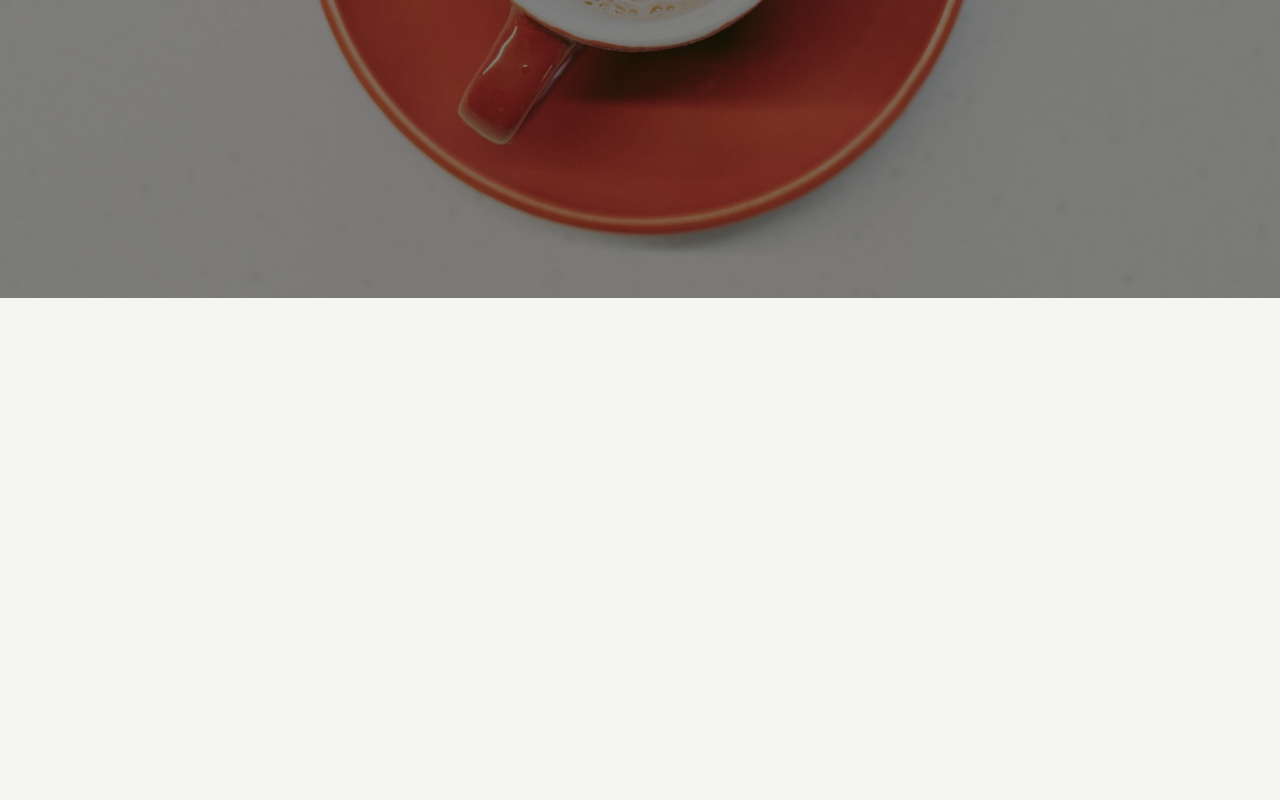
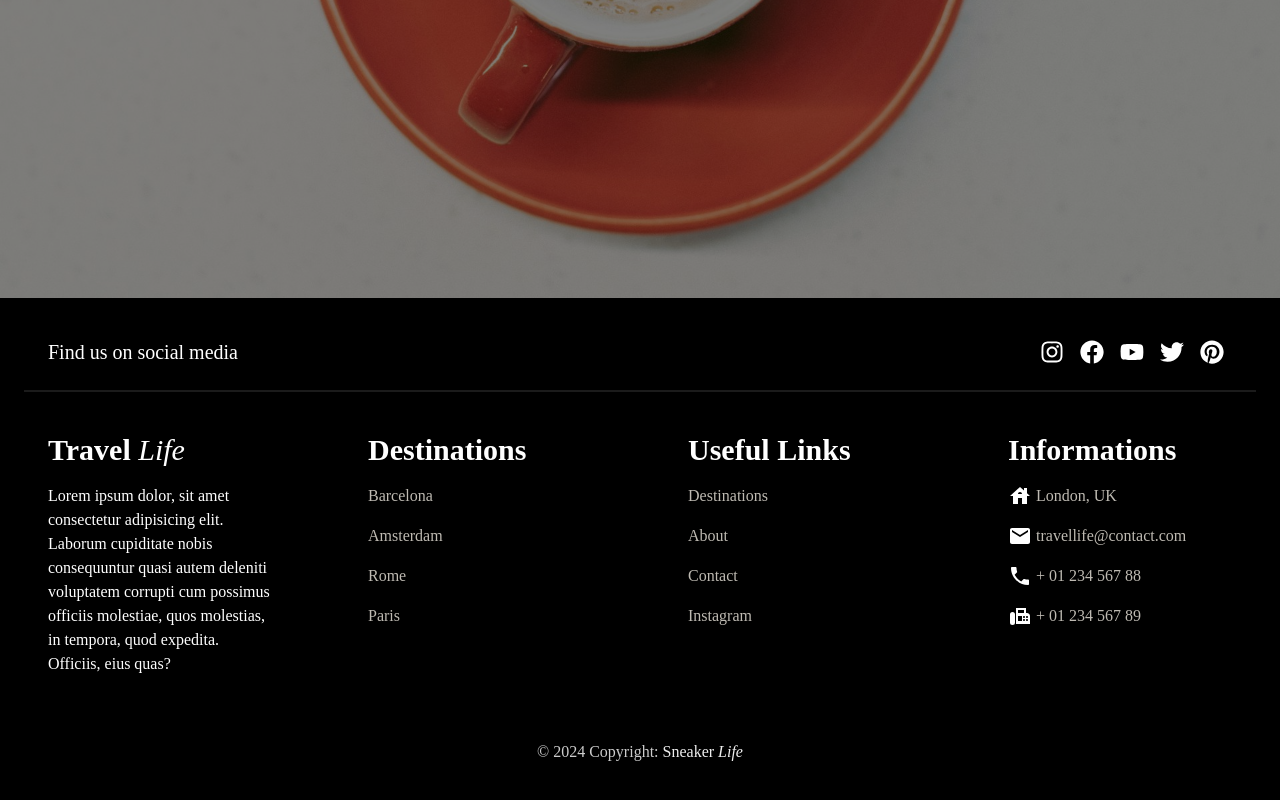
Before and after one commit to DarkoM996/coffeebar-website, a React (Vite) app: page / in a window 1280 px wide. Shown: the part 3737-4537 px from the top of the page. Before the commit the page ends 4035 px from the top, so only its background shows below. Built offline with nearby package versions, Linux system fonts and the light colour scheme; a web font is replaced by a local one.

Commit message:
new section added

```diff
--- a/src/App.tsx
+++ b/src/App.tsx
@@ -3,6 +3,7 @@ import Hero from "./components/Hero";
 import Navbar from "./components/Navbar";
 import NewestCoffees from "./components/NewestCoffees";
 import CTA from "./components/CTA";
+import Footer from "./components/Footer";
 
 const App = () => {
   return (
@@ -12,6 +13,7 @@ const App = () => {
       <FeaturedCards />
       <NewestCoffees />
       <CTA />
+      <Footer />
     </>
   );
 };
--- /dev/null
+++ b/src/components/Footer.tsx
@@ -0,0 +1,136 @@
+import {
+  FaInstagram,
+  FaFacebook,
+  FaYoutube,
+  FaPinterest,
+  FaTwitter,
+} from "react-icons/fa";
+import { MdFax, MdHouse, MdLocalPhone, MdMail } from "react-icons/md";
+
+const Footer = () => {
+  return (
+    <footer className="max-w-screen-3xl mx-auto px-6 py-4 h-full bg-black text-white">
+      <div className="flex justify-between items-center lg:justify-between border-b-2 border-[#1b1b1b] p-6">
+        <div className="mr-12 hidden lg:block">
+          <span className="text-xl">Find us on social media</span>
+        </div>
+        {/* Social media icons container!! */}
+        <div className="flex items-center gap-2">
+          <a href="/" className="text-2xl mr-2">
+            <FaInstagram />
+          </a>
+          <a href="/" className="text-2xl mr-2">
+            <FaFacebook />
+          </a>
+          <a href="/" className="text-2xl mr-2">
+            <FaYoutube />
+          </a>
+          <a href="/" className="text-2xl mr-2">
+            <FaTwitter />
+          </a>
+          <a href="/" className="text-2xl mr-2">
+            <FaPinterest />
+          </a>
+        </div>
+      </div>
+      {/* Grid elements.. the div on top of the grid is for spacing mostly */}
+      <div className="mx-6 py-10 text-center md:text-left">
+        <div className="grid grid-cols-1 md:grid-cols-2 lg:grid-cols-4 gap-4 md:gap-24 ">
+          <div className="">
+            <h4 className="text-3xl font-bold pb-4">
+              Travel{" "}
+              <span className="italic font-bodoni font-medium">Life</span>
+            </h4>
+            <p>
+              Lorem ipsum dolor, sit amet consectetur adipisicing elit. Laborum
+              cupiditate nobis consequuntur quasi autem deleniti voluptatem
+              corrupti cum possimus officiis molestiae, quos molestias, in
+              tempora, quod expedita. Officiis, eius quas?
+            </p>
+          </div>
+          {/* <!-- Products section --> */}
+          <div className="">
+            <h4 className="mb-4 text-3xl flex justify-center font-bold md:justify-start">
+              Destinations
+            </h4>
+            <p className="mb-4">
+              <a href="/" className="text-[#bebab2]">
+                Barcelona
+              </a>
+            </p>
+            <p className="mb-4">
+              <a href="/" className="text-[#bebab2] ">
+                Amsterdam
+              </a>
+            </p>
+            <p className="mb-4">
+              <a className="text-[#bebab2] ">Rome</a>
+            </p>
+            <p>
+              <a href="/" className="text-[#bebab2] ">
+                Paris
+              </a>
+            </p>
+          </div>
+          {/* <!-- Useful Links --> */}
+          <div className="">
+            <h4 className="mb-4 text-3xl flex justify-center font-bold md:justify-start">
+              Useful Links
+            </h4>
+            <p className="mb-4">
+              <a href="/" className="text-[#bebab2]">
+                Destinations
+              </a>
+            </p>
+            <p className="mb-4">
+              <a href="/" className="text-[#bebab2]">
+                About
+              </a>
+            </p>
+            <p className="mb-4">
+              <a href="/" className="text-[#bebab2]">
+                Contact
+              </a>
+            </p>
+            <p>
+              <a href="/" className="text-[#bebab2]">
+                Instagram
+              </a>
+            </p>
+          </div>
+          {/* Links for part of a page */}
+          <div className="">
+            <h4 className="mb-4 text-3xl flex justify-center font-bold  md:justify-start">
+              Informations
+            </h4>
+            <p className="mb-4 flex items-center justify-center md:justify-start">
+              <MdHouse className="text-2xl mr-1" />
+              <a className="text-[#bebab2]">London, UK</a>
+            </p>
+            <p className="mb-4 flex items-center justify-center md:justify-start">
+              <MdMail className="text-2xl mr-1" />
+              <a className="text-[#bebab2]">travellife@contact.com</a>
+            </p>
+            <p className="mb-4 flex items-center justify-center md:justify-start">
+              <MdLocalPhone className="text-2xl mr-1" />
+              <a className="text-[#bebab2]">+ 01 234 567 88</a>
+            </p>
+            <p className="mb-4 flex items-center justify-center md:justify-start">
+              <MdFax className="text-2xl mr-1" />
+              <a className="text-[#bebab2]">+ 01 234 567 89</a>
+            </p>
+          </div>
+        </div>
+      </div>
+      {/* Copyright section */}
+      <div className="p-6 text-center text-[#ccc]">
+        <span>© 2024 Copyright:</span>
+        <a href="/" className="text-[#eee] ml-1">
+          Sneaker <span className="italic font-bodoni font-medium">Life</span>
+        </a>
+      </div>
+    </footer>
+  );
+};
+
+export default Footer;
```
